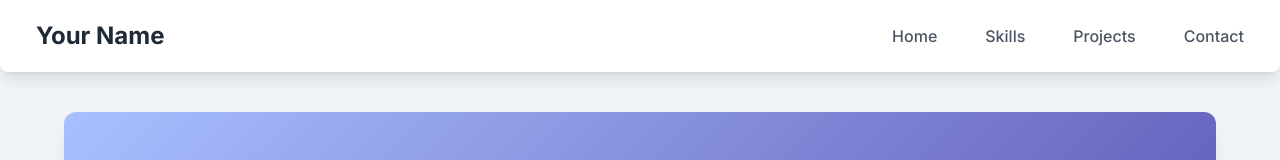
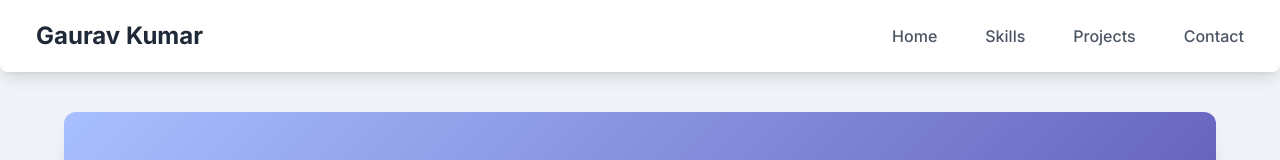
Before and after one commit to Gaurav72005/gaurav72005.github.io, a plain HTML site: page index.html in a window 1280 px wide. Shown: the top 160 px of the page. Drawn offline with nearby package versions, Linux system fonts and the light colour scheme.

Commit message:
Again Change

```diff
--- a/index.html
+++ b/index.html
@@ -3,7 +3,7 @@
 <head>
     <meta charset="UTF-8">
     <meta name="viewport" content="width=device-width, initial-scale=1.0">
-    <title>Your Name - Data Analyst Portfolio</title>
+    <title>Gaurav Kumar- Data Analyst Portfolio</title>
     <!-- Tailwind CSS CDN -->
     <script src="https://cdn.tailwindcss.com"></script>
     <!-- Font Awesome for icons -->
@@ -78,7 +78,7 @@
     <!-- Header -->
     <header class="bg-white shadow-lg py-4 fixed top-0 left-0 w-full z-50 rounded-b-lg">
         <nav class="container mx-auto flex justify-between items-center px-4 md:px-6">
-            <a href="#hero" class="text-2xl font-bold text-gray-800 rounded-lg px-3 py-1 hover:bg-gray-100 transition-colors">Your Name</a>
+            <a href="#hero" class="text-2xl font-bold text-gray-800 rounded-lg px-3 py-1 hover:bg-gray-100 transition-colors">Gaurav Kumar</a>
             <ul class="flex space-x-6">
                 <li><a href="#hero" class="text-gray-600 hover:text-blue-600 transition-colors font-medium rounded-md px-3 py-2">Home</a></li>
                 <li><a href="#skills" class="text-gray-600 hover:text-blue-600 transition-colors font-medium rounded-md px-3 py-2">Skills</a></li>
```
